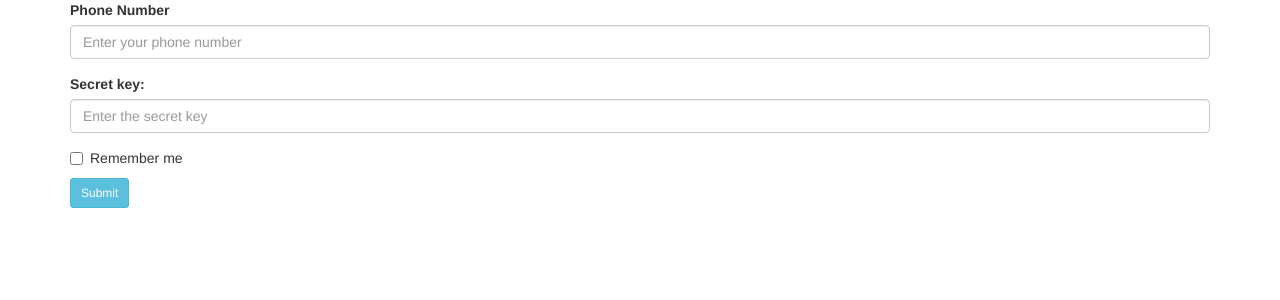
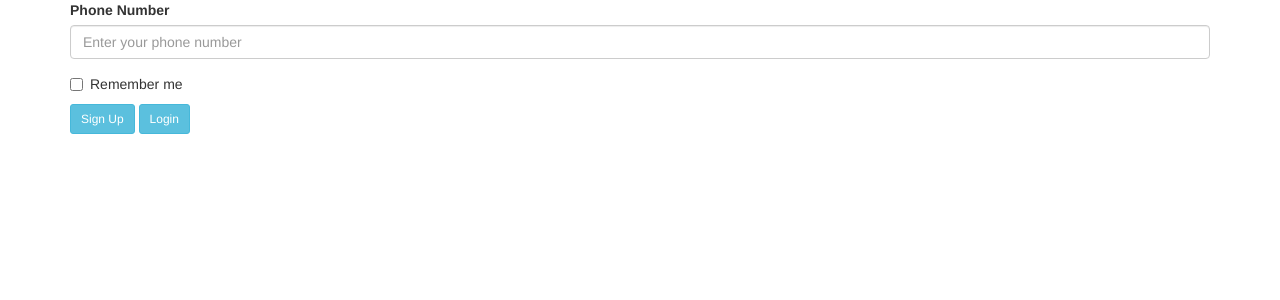
Before and after one commit to ShwetaRaje23/chimehacks2, a Django app: page / in a window 1280 px wide. Shown: the top 300 px of the page. Run offline with Django 3.2, Linux system fonts and the light colour scheme; some libraries are stand-ins or nearby versions.

Commit message:
rearrange pages

```diff
--- a/chimehack_server/templates/register.html
+++ b/chimehack_server/templates/home.html
@@ -19,8 +19,8 @@
       <label><input type="checkbox"> Remember me</label>
     </div>
 
-	<a href="setup.html" class="btn btn-info btn-sm">Sign Up</a>
-	<a href="login.html" class="btn btn-info btn-sm">Login</a>
+	<a href="{% url 'signup' %}" class="btn btn-info btn-sm">Sign Up</a>
+	<a href="{% url 'login' %}" class="btn btn-info btn-sm">Login</a>
 
    </form>
 </div>
--- a/chimehack_server/urls.py
+++ b/chimehack_server/urls.py
@@ -7,8 +7,9 @@ urlpatterns = [
     # url(r'^blog/', include('blog.urls')),
 
     url(r'^admin/', include(admin.site.urls)),
-    url(r'^$', 'chimehack_server.views.login'),
-    url(r'^setup$', 'chimehack_server.views.setup'),
-    url(r'^settings$', 'chimehack_server.views.settings'),
-    url(r'^register$', 'chimehack_server.views.register'),
+    url(r'^$', 'chimehack_server.views.home'),
+    url(r'^signup$', 'chimehack_server.views.signup', name='signup'),
+    url(r'^settings$', 'chimehack_server.views.settings', name='settings'),
+    url(r'^home$', 'chimehack_server.views.home', name='home'),
+    url(r'^login$', 'chimehack_server.views.login', name='login'),
 ]
--- a/chimehack_server/views.py
+++ b/chimehack_server/views.py
@@ -7,12 +7,12 @@ def login(request):
 	template = loader.get_template('login.html')
 	context = RequestContext(request, {})
 	return HttpResponse(template.render(context))
-def setup(request):
+def signup(request):
     context = {}
-    return render(request, 'setup.html', context)
+    return render(request, 'signup.html', context)
 def settings(request):
     context = {}
     return render(request, 'settings.html', context)
-def register(request):
+def home(request):
     context = {}
-    return render(request, 'register.html', context)
+    return render(request, 'home.html', context)
```
Also changed, not shown: chimehack_server/templates/signup.html (renamed from chimehack_server/templates/setup.html).
